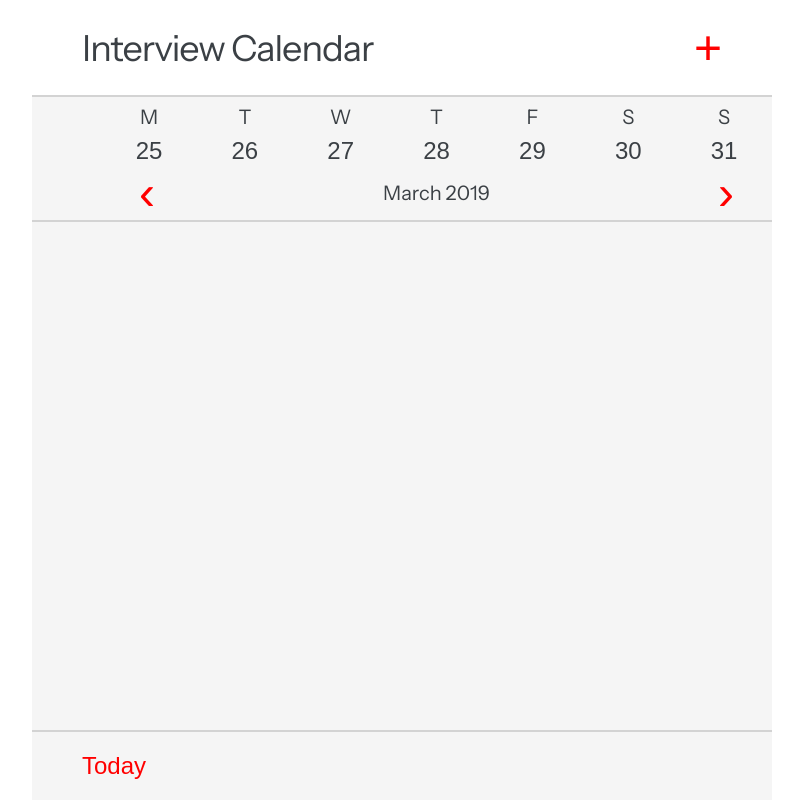
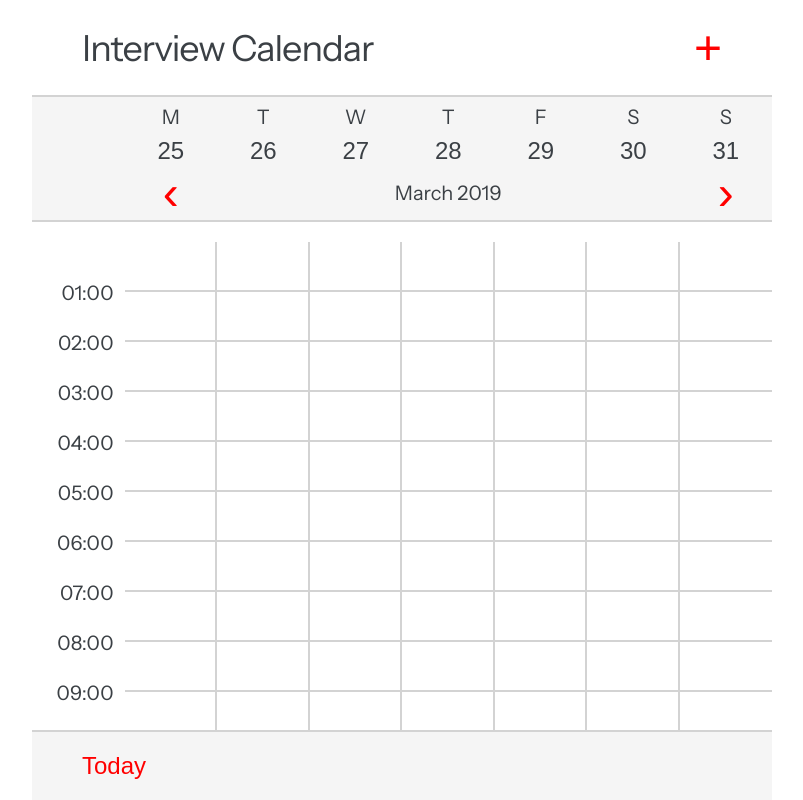
Before and after one commit to zil130/interview-calendar, a React (Create React App) app: page / in a window 1280 px wide. Shown: the whole page, without its empty margins (238-1041 px from the left). Built offline with nearby package versions, Linux system fonts and the light colour scheme.

Commit message:
feat: add WeekByHours

```diff
--- a/src/App.jsx
+++ b/src/App.jsx
@@ -1,8 +1,9 @@
 import React from 'react';
 import { styled } from 'styled-components';
 import Header from './components/Header';
+import Calendar from './components/Calendar';
+import WeekByHours from './components/WeekByHours';
 import Footer from './components/Footer';
-import Calendar from './components/Calendar';
 
 const AppContainer = styled.div`
   display: grid;
@@ -19,7 +20,7 @@ function App() {
     <AppContainer>
       <Header />
       <Calendar />
-      <div />
+      <WeekByHours />
       <Footer />
     </AppContainer>
   );
--- a/src/components/Calendar.jsx
+++ b/src/components/Calendar.jsx
@@ -9,6 +9,7 @@ const year = 2019;
 
 const Container = styled.div`
   display: grid;
+  grid-template-columns: repeat(8, 1fr);
   grid-template-areas:
     ". weekday weekday weekday weekday weekday weekday weekday"
     ". day-of-month day-of-month day-of-month day-of-month day-of-month day-of-month day-of-month"
--- /dev/null
+++ b/src/components/WeekByHours.jsx
@@ -0,0 +1,80 @@
+import React from 'react';
+import { styled } from 'styled-components';
+import Wrapper from './Wrapper';
+
+const StyledWeekByHours = styled.div`
+  background: var(--bg-white);
+  overflow: scroll;
+  &::-webkit-scrollbar {
+    width: 0;
+  }
+`;
+
+const Cell = styled.div`
+  width: calc(100% / 8);
+  height: 50px;
+`;
+
+const Row = styled.div`
+  display: flex;
+`;
+
+function GridGenerator() {
+  const grid = [];
+  const rows = 24;
+  const columns = 8;
+
+  function createIncrementTime() {
+    let time = '00:00';
+
+    return function () {
+      const hours = Number(time.slice(0, 2)) + 1;
+      const newHours = hours.toString().padStart(2, '0');
+      time = `${newHours}:00`;
+
+      return time;
+    };
+  }
+
+  const incrementTime = createIncrementTime();
+
+  for (let row = 0; row < rows; row += 1) {
+    const rowCells = [];
+
+    for (let col = 0; col < columns; col += 1) {
+      const borderRight = (col !== 0 && col !== 7) ? '2px solid lightgrey' : 'none';
+      const borderBottom = (col !== 0 && row !== 23) ? '2px solid lightgrey' : 'none';
+
+      rowCells.push(
+        <Cell key={`${row}-${col}`} style={{ borderRight, borderBottom }}>
+          {(!col && row)
+            ? <p style={{ margin: '-11px 11px 0 0', textAlign: 'right' }}>{incrementTime()}</p>
+            : ''}
+        </Cell>,
+      );
+    }
+
+    grid.push(
+      <Row key={row}>
+        {rowCells}
+      </Row>,
+    );
+  }
+
+  return grid;
+}
+
+function WeekByHours() {
+  return (
+    <StyledWeekByHours>
+      <Wrapper
+        display="block"
+        padding="20px 0 0"
+      >
+        <GridGenerator />
+      </Wrapper>
+    </StyledWeekByHours>
+  );
+}
+
+export default WeekByHours;
--- a/src/components/Wrapper.jsx
+++ b/src/components/Wrapper.jsx
@@ -2,10 +2,10 @@ import React from 'react';
 import { styled } from 'styled-components';
 
 const StyledWrapper = styled.div`
-  display: flex;
+  display: ${(props) => props.display || 'flex'};
   justify-content: space-between;
   align-items: center;
-  padding: 20px 50px;
+  padding: ${(props) => props.padding || '20px 50px'};
   background-color: ${(props) => props.background || 'var(--bg-white)'};
   border-top: ${(props) => props.bordertop || '0'};
 `;
--- a/src/index.css
+++ b/src/index.css
@@ -8,14 +8,12 @@
 }
 
 :root {
-  /* Typography */
   --family: 'Instrument Sans', sans-serif;
   --fs-sm: 20px;
   --fs-md: 24px;
   --fs-lg: 36px;
   --fs-pm: 48px;
   --fw-regular: 100;
-  /* Colors */
   --text-black: #3B4045;
   --text-red: #FF0000;
   --bg-white: white;
@@ -27,5 +25,5 @@ body {
   font-size: var(--fs-sm);
   color: var(--text-black);
   font-weight: var(--fw-regular);
-  background-color: var(--bg-white);
+  background: var(--bg-white);
 }
```
